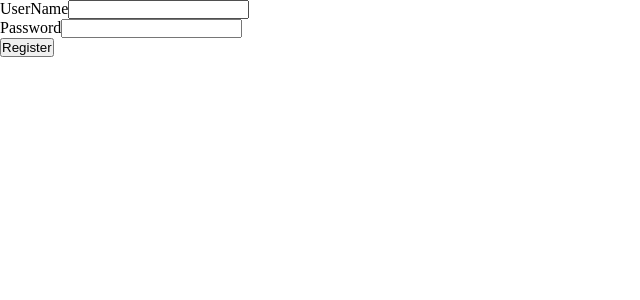
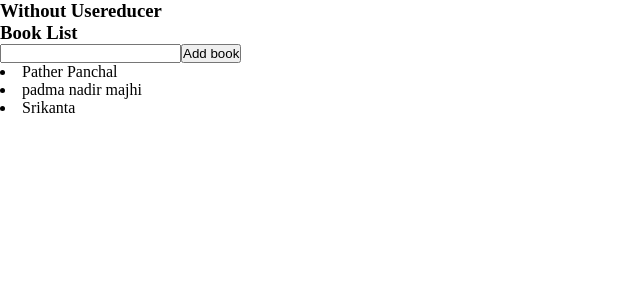
Before and after one commit to mahmudul1024/React_Practice, a React (Create React App) app: page / in a window 1280 px wide. Shown: the top 300 px of the page, without its empty margins (0-640 px from the left). Built offline with nearby package versions, Linux system fonts and the light colour scheme.

Commit message:
without usereducer

```diff
--- a/src/App.js
+++ b/src/App.js
@@ -1,14 +1,20 @@
 import React from 'react'
-import Userform from './components/Userform'
+import Usereducer from './components/Usereducer'
 
-//useRef hook use kore amra functional component er maddhome
-//Ref(used by Class component) er kaj easily kore felte pari
+//books ,modalText, ismodalOpen --3 states
+//Add books -modaltext (after adding show a message)
+//remove books -modaltext  (after removing show a message)
+
+//we will later use a single state by usereducer
+
+
 
 function App() {
 
   return (
     < div>
-    <Userform></Userform>
+    <Usereducer></Usereducer>
+
     </div>
   )
 }
--- /dev/null
+++ b/src/components/Usereducer.js
@@ -0,0 +1,58 @@
+import React, {useState} from 'react'
+
+
+const bookData=[
+    {id :1,name :"Pather Panchal"},
+    {id:2,name:"padma nadir majhi"},
+    {id :3, name:"Srikanta"}
+]
+
+const   Modal=({moodalText})=>{
+    return <p>{moodalText}</p>
+}
+
+const Usereducer = () => {
+const [books,setBooks]=useState(bookData)
+//if the data is added then a modaltext will be shown
+//for that reason we need a state whether the message should be shown
+const [isModalOpen,setModalOpen]=useState(false)
+const [modalText, setmodalText]=useState("")
+const [bookName ,setBookName]=useState("")
+
+const handleSubmit=(e)=>{
+    e.preventDefault();
+    // alert(bookName)
+    setBooks((prevState)=>{
+        const newBook={id:new Date().getTime().toString() ,name:bookName}
+        return [...prevState,newBook]
+    })
+        setModalOpen(true)
+        setmodalText("book has been added")
+
+}
+  return (
+    <div>
+      <h3>Without  Usereducer</h3>
+      <h3>Book List</h3>
+
+    <form onSubmit={handleSubmit}>
+    {/* bookNme is a State to hold the input */}
+        <input type="text" value={bookName}
+        onChange={(e)=>{
+            setBookName(e.target.value)
+        }} ></input>
+        <button type='submit'>Add book</button>
+
+    </form>
+        {isModalOpen && <Modal moodalText={modalText}/>}
+
+
+      {books.map((book)=>{
+        const {id ,name}=book
+        return <li key={id}>{name}</li>
+      })}
+    </div>
+  )
+}
+
+export default Usereducer
--- a/src/components/Userform.js
+++ /dev/null
@@ -1,48 +0,0 @@
-import React, { useRef } from 'react'
-
-const Userform = () => {
-
-// 1..create Ref by hook
-const userNameRef=useRef();
-const userPasswordRef=useRef();
-
-const handleFormSubmit=(event)=>{
-event.preventDefault();
-
-//directly amra dom k access korte parchi without help of onClick or onChange
-//esober sahojjo chara ..amra control korchi na ..directly access korchi Ref hook er maddhome
-console.log("submitted")
-const userName=userNameRef.current.value
-const pass=userPasswordRef.current.value
-console.log({userName})
-console.log({pass})
-userNameRef.current.style.color="red"
-
-
-}
-
-  return (
-    <>
-    <form onSubmit={handleFormSubmit}>
-      <div>
-      <label htmlFor='userName'>UserName</label>
-      {/*  2..link userPasswordRef */}
-        <input type="text" id ="userName" ref={userNameRef}></input>
-        </div>
-        <div>
-      <label htmlFor='pass'>Password</label>
-      {/*  2..link userPasswordRef */}
-        <input type="password" id ="pass" ref={userPasswordRef}></input>
-
-        </div>
-        <button type='submit'>Register</button>
-
-    </form>
-
-
-
-    </>
-  )
-}
-
-export default Userform
--- a/src/index.js
+++ b/src/index.js
@@ -1,7 +1,6 @@
 import React from 'react';
 import ReactDOM from 'react-dom/client';
 import App from './App';
-import "font-awesome/css/font-awesome.min.css"
 
 
 const root = ReactDOM.createRoot(document.getElementById('root'));
```
